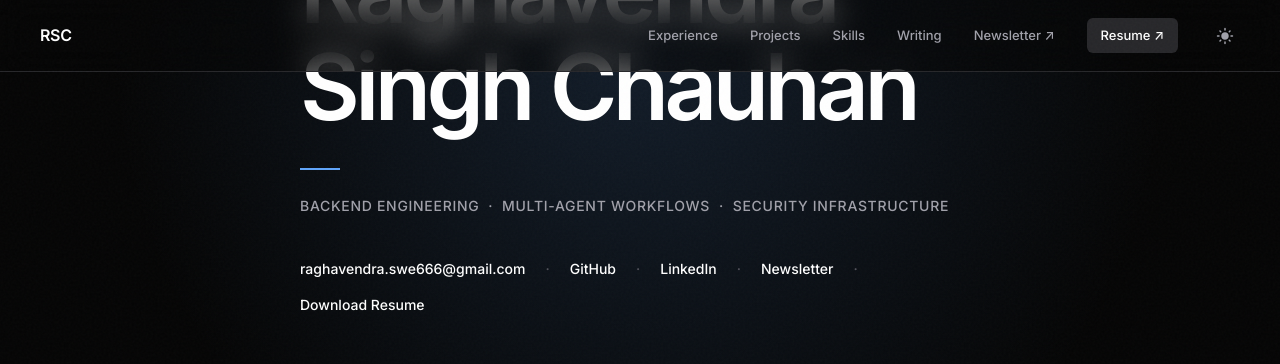
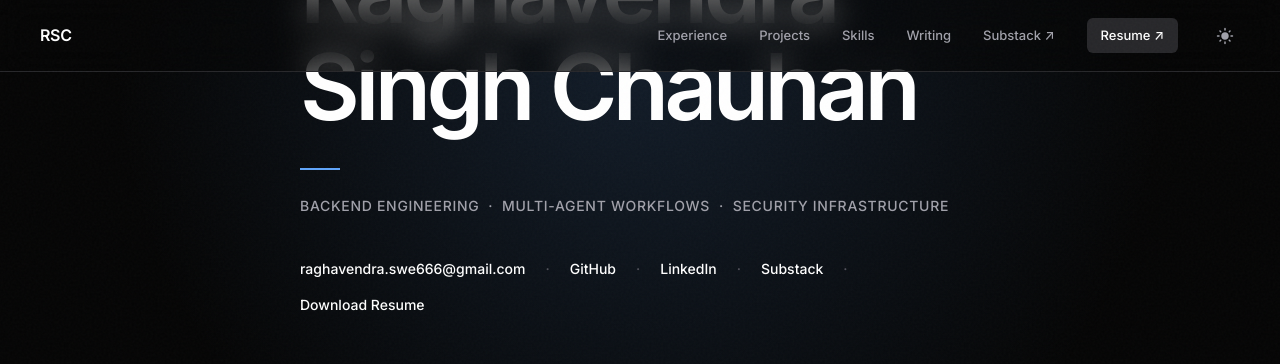
Before and after one commit to Raghavendrapara/rc-says, a Jekyll site: the page built from index.html, in a window 1280 px wide and 900 px high, scrolled down 348 px. Shown: the top 364 px of the window. Built offline with Jekyll 4.4.1, drawn with Linux system fonts in a browser that asks for light colours.

Commit message:
Label Substack links as Substack/Essays, not newsletter
Co-Authored-By: Claude Opus 5.5 <noreply@anthropic.com>
Claude-Session: https://claude.ai/code/session_011ajLQLDEjFCVNtkaPbDKAw

```diff
--- a/_includes/footer.html
+++ b/_includes/footer.html
@@ -5,7 +5,7 @@
       <a href="mailto:{{ site.author.email }}">Email</a>
       <a href="{{ site.github_url }}" target="_blank" rel="noopener">GitHub</a>
       <a href="{{ site.linkedin_url }}" target="_blank" rel="noopener">LinkedIn</a>
-      <a href="{{ site.newsletter.url }}" target="_blank" rel="noopener">Newsletter</a>
+      <a href="{{ site.newsletter.url }}" target="_blank" rel="noopener">Substack</a>
       <a href="{{ '/feed.xml' | relative_url }}">RSS</a>
     </div>
   </div>
--- a/_includes/nav.html
+++ b/_includes/nav.html
@@ -7,7 +7,7 @@
       <a href="{{ home }}#projects" class="nav-hide-sm">Projects</a>
       <a href="{{ home }}#skills" class="nav-hide-sm">Skills</a>
       <a href="{{ '/writing/' | relative_url }}">Writing</a>
-      <a href="{{ site.newsletter.url }}" target="_blank" rel="noopener" class="nav-hide-sm">Newsletter ↗</a>
+      <a href="{{ site.newsletter.url }}" target="_blank" rel="noopener" class="nav-hide-sm">Substack ↗</a>
       <a href="{{ site.resume_pdf | relative_url }}" target="_blank" rel="noopener" class="nav-resume">Resume ↗</a>
     </div>
     <button class="theme-toggle" id="themeToggle" aria-label="Toggle theme">
--- a/index.html
+++ b/index.html
@@ -18,7 +18,7 @@ layout: base
           <span class="dot">·</span>
           <a href="https://in.linkedin.com/in/raghavendra-singh-chauhan-474a7b155" target="_blank" rel="noopener">LinkedIn</a>
           <span class="dot">·</span>
-          <a href="{{ site.newsletter.url }}" target="_blank" rel="noopener">Newsletter</a>
+          <a href="{{ site.newsletter.url }}" target="_blank" rel="noopener">Substack</a>
           <span class="dot">·</span>
           <a href="Raghavendra_SDE_2026.pdf" target="_blank">Download Resume</a>
         </div>
--- a/writing/index.html
+++ b/writing/index.html
@@ -10,9 +10,9 @@ description: Articles, research notes and work logs on backend engineering, dist
     <p class="writing-intro">Notes from building backend, distributed and AI systems. Subscribe via <a href="{{ '/feed.xml' | relative_url }}">RSS</a>.</p>
 
     <a class="elsewhere-card" href="{{ site.newsletter.url }}" target="_blank" rel="noopener">
-      <span class="section-label">Newsletter on Substack</span>
+      <span class="section-label">Essays on Substack</span>
       <span class="elsewhere-title">{{ site.newsletter.topic }}</span>
-      <span class="elsewhere-desc">Personal essays on what I'm learning along the way. Read and subscribe on Substack ↗</span>
+      <span class="elsewhere-desc">Personal essays on what I'm learning along the way. Read on Substack ↗</span>
     </a>
 
     {% if site.posts.size > 0 %}
```
